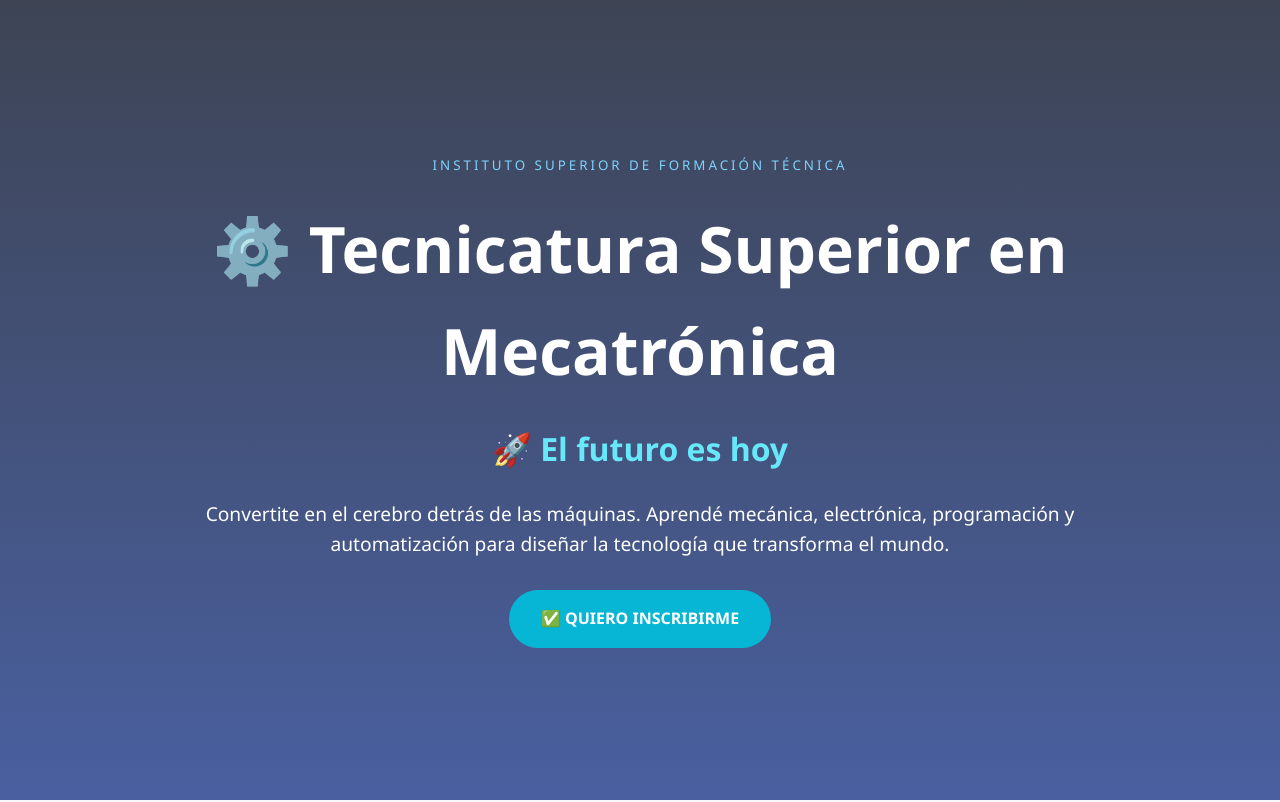
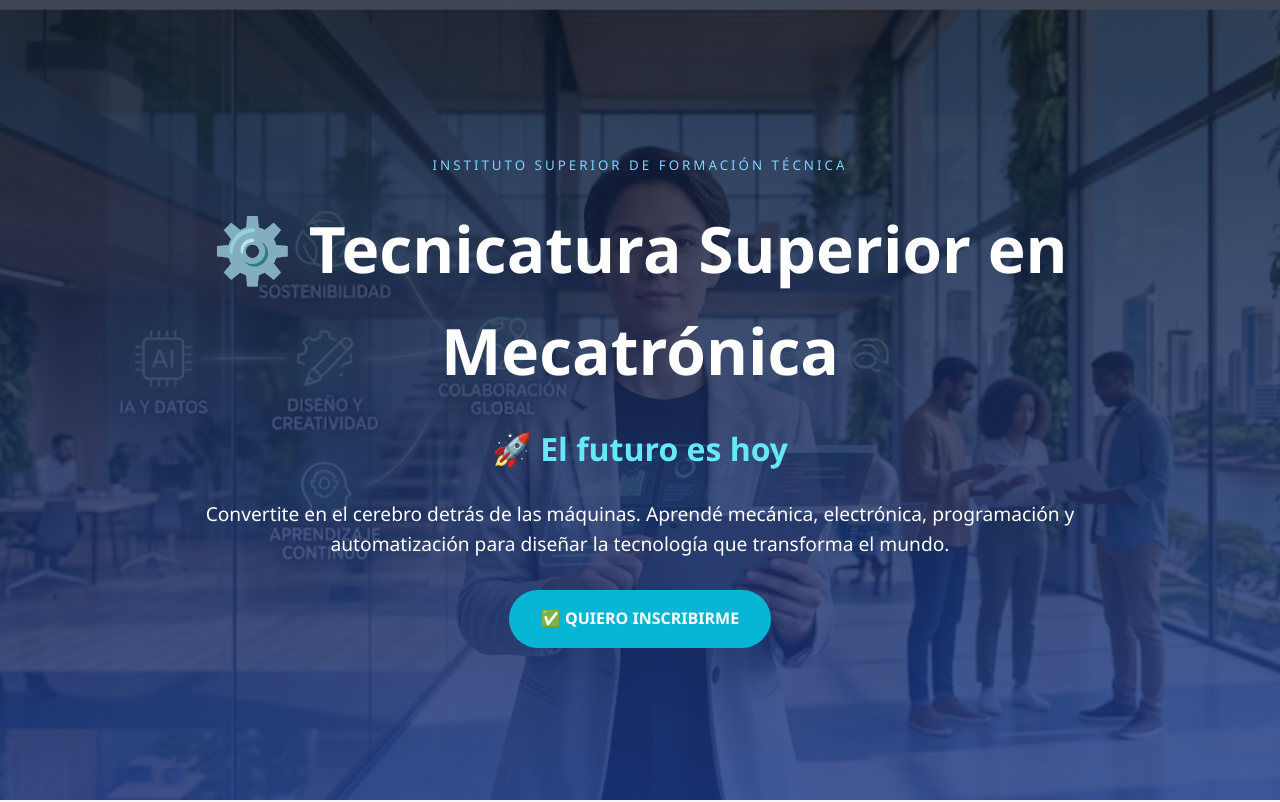
Before and after one commit to profesu0210-hue/ts_Mecatr-nica, a plain HTML site: page index.html in a window 1280 px wide. Shown: the top 802 px of the page. Drawn offline with Linux system fonts and the light colour scheme.

Commit message:
Update index.html

```diff
--- a/index.html
+++ b/index.html
@@ -44,7 +44,7 @@ body{
     background:
     linear-gradient(rgba(15,23,42,.80),
     rgba(30,58,138,.80)),
-    url('img/portada.jpg');
+    url('img/El futuro.jpg');
     background-size:cover;
     background-position:center;
     color:white;
```
